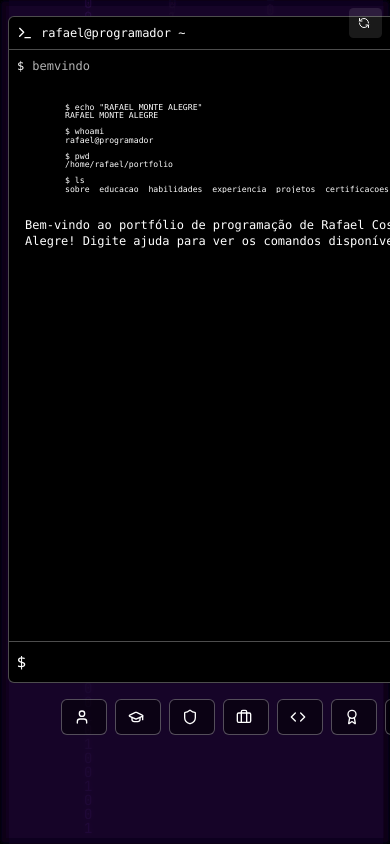
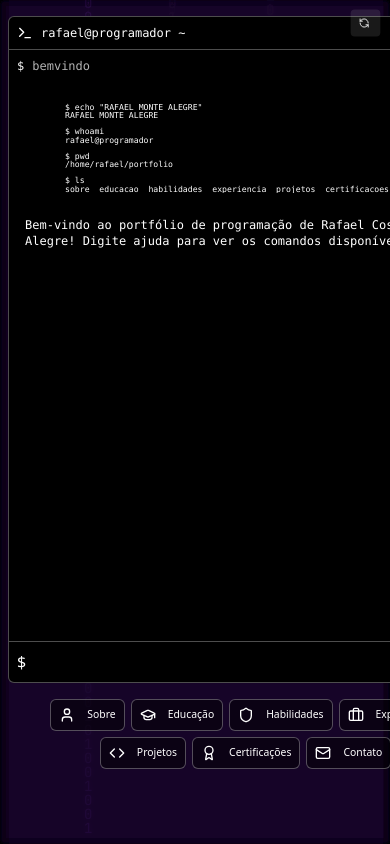
Before and after one commit to Rafcma/Projetos-Portfolio, a Next.js app: page / in a window 390 px wide. Built offline with nearby package versions, Linux system fonts and the light colour scheme.

Commit message:
fix-mobile-commit

```diff
--- a/app/globals.css
+++ b/app/globals.css
@@ -100,8 +100,13 @@ button:hover, .hover\:shadow-\[0_0_8px_2px_rgba(255,255,255,0.2)\]:hover {
 
 /* Custom breakpoint for extra small screens */
 @media (min-width: 480px) {
-  .xs\:inline {
+  .xs:inline {
     display: inline;
+  }
+
+  .xs\:text-xs {
+    font-size: 0.75rem;
+    line-height: 1rem;
   }
 }
 
--- a/components/alternador-crt.tsx
+++ b/components/alternador-crt.tsx
@@ -5,7 +5,6 @@ import { Toggle } from "@/components/ui/toggle"
 
 export function BotaoReiniciarConsole() {
   const reiniciarConsole = () => {
-    // Limpar o console e reiniciar a sequência de inicialização
     window.location.reload()
   }
 
@@ -13,7 +12,7 @@ export function BotaoReiniciarConsole() {
     <Toggle
       aria-label="Reiniciar Console"
       onClick={reiniciarConsole}
-      className="bg-primary/10 hover:bg-primary/20 transition-all duration-300 hover:shadow-[0_0_8px_2px_rgba(255,255,255,0.2)] text-xs sm:text-sm"
+      className="bg-primary/10 hover:bg-primary/20 transition-all duration-300 hover:shadow-[0_0_8px_2px_rgba(255,255,255,0.2)] text-xs sm:text-sm scale-90 sm:scale-100"
     >
       <RefreshCcw className="h-3 w-3 sm:h-4 sm:w-4 mr-1 sm:mr-2 hover:animate-spin" />
       <span className="hidden xs:inline">Reiniciar Console</span>
--- a/components/terminal.tsx
+++ b/components/terminal.tsx
@@ -257,6 +257,77 @@ export default function Terminal() {
   }
   /* #endregion */
 
+  // Ajustar a barra de navegação para melhor responsividade em dispositivos móveis
+  // Modificar a navegação rápida para exibir corretamente em telas pequenas
+  const BarraNavegacaoRapida = (
+    <nav className="mt-4 flex flex-wrap justify-center gap-1.5 px-2 overflow-x-auto pb-1">
+      <Button
+        variant="outline"
+        size="sm"
+        onClick={() => executar_comando("sobre")}
+        className="text-[0.65rem] xs:text-xs bg-black/50 hover:bg-black/70 text-white border-white/30 transition-all duration-300 hover:shadow-[0_0_8px_2px_rgba(255,255,255,0.2)] min-w-0 h-8 px-2"
+      >
+        <User className="h-3 w-3 mr-1" />
+        <span>Sobre</span>
+      </Button>
+      <Button
+        variant="outline"
+        size="sm"
+        onClick={() => executar_comando("educacao")}
+        className="text-[0.65rem] xs:text-xs bg-black/50 hover:bg-black/70 text-white border-white/30 transition-all duration-300 hover:shadow-[0_0_8px_2px_rgba(255,255,255,0.2)] min-w-0 h-8 px-2"
+      >
+        <GraduationCap className="h-3 w-3 mr-1" />
+        <span>Educação</span>
+      </Button>
+      <Button
+        variant="outline"
+        size="sm"
+        onClick={() => executar_comando("habilidades")}
+        className="text-[0.65rem] xs:text-xs bg-black/50 hover:bg-black/70 text-white border-white/30 transition-all duration-300 hover:shadow-[0_0_8px_2px_rgba(255,255,255,0.2)] min-w-0 h-8 px-2"
+      >
+        <Shield className="h-3 w-3 mr-1" />
+        <span>Habilidades</span>
+      </Button>
+      <Button
+        variant="outline"
+        size="sm"
+        onClick={() => executar_comando("experiencia")}
+        className="text-[0.65rem] xs:text-xs bg-black/50 hover:bg-black/70 text-white border-white/30 transition-all duration-300 hover:shadow-[0_0_8px_2px_rgba(255,255,255,0.2)] min-w-0 h-8 px-2"
+      >
+        <Briefcase className="h-3 w-3 mr-1" />
+        <span>Experiência</span>
+      </Button>
+      <Button
+        variant="outline"
+        size="sm"
+        onClick={() => executar_comando("projetos")}
+        className="text-[0.65rem] xs:text-xs bg-black/50 hover:bg-black/70 text-white border-white/30 transition-all duration-300 hover:shadow-[0_0_8px_2px_rgba(255,255,255,0.2)] min-w-0 h-8 px-2"
+      >
+        <Code className="h-3 w-3 mr-1" />
+        <span>Projetos</span>
+      </Button>
+      <Button
+        variant="outline"
+        size="sm"
+        onClick={() => executar_comando("certificacoes")}
+        className="text-[0.65rem] xs:text-xs bg-black/50 hover:bg-black/70 text-white border-white/30 transition-all duration-300 hover:shadow-[0_0_8px_2px_rgba(255,255,255,0.2)] min-w-0 h-8 px-2"
+      >
+        <Award className="h-3 w-3 mr-1" />
+        <span>Certificações</span>
+      </Button>
+      <Button
+        variant="outline"
+        size="sm"
+        onClick={() => executar_comando("contato")}
+        className="text-[0.65rem] xs:text-xs bg-black/50 hover:bg-black/70 text-white border-white/30 transition-all duration-300 hover:shadow-[0_0_8px_2px_rgba(255,255,255,0.2)] min-w-0 h-8 px-2"
+      >
+        <Mail className="h-3 w-3 mr-1" />
+        <span>Contato</span>
+      </Button>
+    </nav>
+  )
+
+  // Substituir a barra de navegação existente pelo componente otimizado
   return (
     <div className="flex flex-col h-full max-w-5xl mx-auto">
       {/* #region Cabeçalho do Terminal */}
@@ -305,71 +376,7 @@ export default function Terminal() {
       {/* #endregion */}
 
       {/* #region Barra de Navegação Rápida */}
-      <nav className="mt-4 flex flex-wrap justify-center gap-2">
-        <Button
-          variant="outline"
-          size="sm"
-          onClick={() => executar_comando("sobre")}
-          className="text-xs bg-black/50 hover:bg-black/70 text-white border-white/30 transition-all duration-300 hover:shadow-[0_0_8px_2px_rgba(255,255,255,0.2)]"
-        >
-          <User className="h-3 w-3 mr-1" />
-          <span className="hidden xs:inline">Sobre</span>
-        </Button>
-        <Button
-          variant="outline"
-          size="sm"
-          onClick={() => executar_comando("educacao")}
-          className="text-xs bg-black/50 hover:bg-black/70 text-white border-white/30 transition-all duration-300 hover:shadow-[0_0_8px_2px_rgba(255,255,255,0.2)]"
-        >
-          <GraduationCap className="h-3 w-3 mr-1" />
-          <span className="hidden xs:inline">Educação</span>
-        </Button>
-        <Button
-          variant="outline"
-          size="sm"
-          onClick={() => executar_comando("habilidades")}
-          className="text-xs bg-black/50 hover:bg-black/70 text-white border-white/30 transition-all duration-300 hover:shadow-[0_0_8px_2px_rgba(255,255,255,0.2)]"
-        >
-          <Shield className="h-3 w-3 mr-1" />
-          <span className="hidden xs:inline">Habilidades</span>
-        </Button>
-        <Button
-          variant="outline"
-          size="sm"
-          onClick={() => executar_comando("experiencia")}
-          className="text-xs bg-black/50 hover:bg-black/70 text-white border-white/30 transition-all duration-300 hover:shadow-[0_0_8px_2px_rgba(255,255,255,0.2)]"
-        >
-          <Briefcase className="h-3 w-3 mr-1" />
-          <span className="hidden xs:inline">Experiência</span>
-        </Button>
-        <Button
-          variant="outline"
-          size="sm"
-          onClick={() => executar_comando("projetos")}
-          className="text-xs bg-black/50 hover:bg-black/70 text-white border-white/30 transition-all duration-300 hover:shadow-[0_0_8px_2px_rgba(255,255,255,0.2)]"
-        >
-          <Code className="h-3 w-3 mr-1" />
-          <span className="hidden xs:inline">Projetos</span>
-        </Button>
-        <Button
-          variant="outline"
-          size="sm"
-          onClick={() => executar_comando("certificacoes")}
-          className="text-xs bg-black/50 hover:bg-black/70 text-white border-white/30 transition-all duration-300 hover:shadow-[0_0_8px_2px_rgba(255,255,255,0.2)]"
-        >
-          <Award className="h-3 w-3 mr-1" />
-          <span className="hidden xs:inline">Certificações</span>
-        </Button>
-        <Button
-          variant="outline"
-          size="sm"
-          onClick={() => executar_comando("contato")}
-          className="text-xs bg-black/50 hover:bg-black/70 text-white border-white/30 transition-all duration-300 hover:shadow-[0_0_8px_2px_rgba(255,255,255,0.2)]"
-        >
-          <Mail className="h-3 w-3 mr-1" />
-          <span className="hidden xs:inline">Contato</span>
-        </Button>
-      </nav>
+      {BarraNavegacaoRapida}
       {/* #endregion */}
     </div>
   )
```
Also changed, not shown: app/page.tsx (+4 -8 lines).
